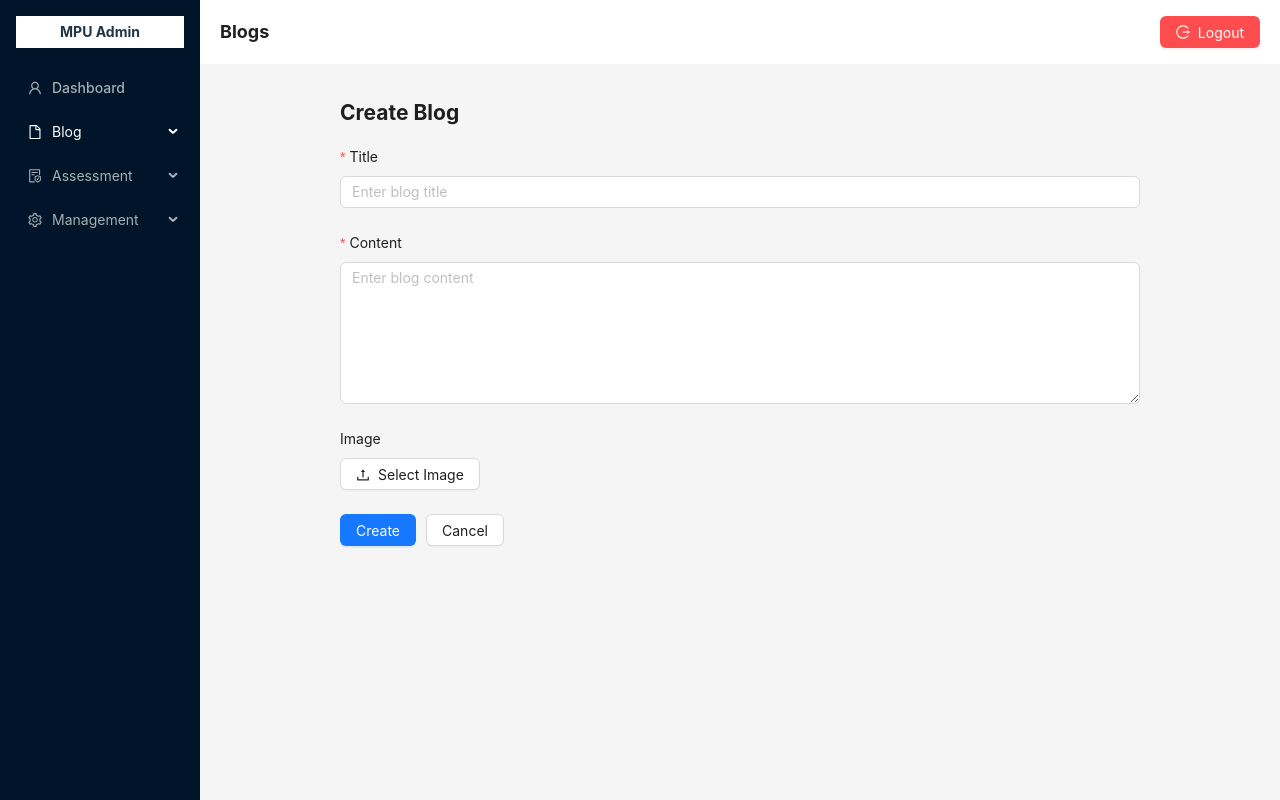
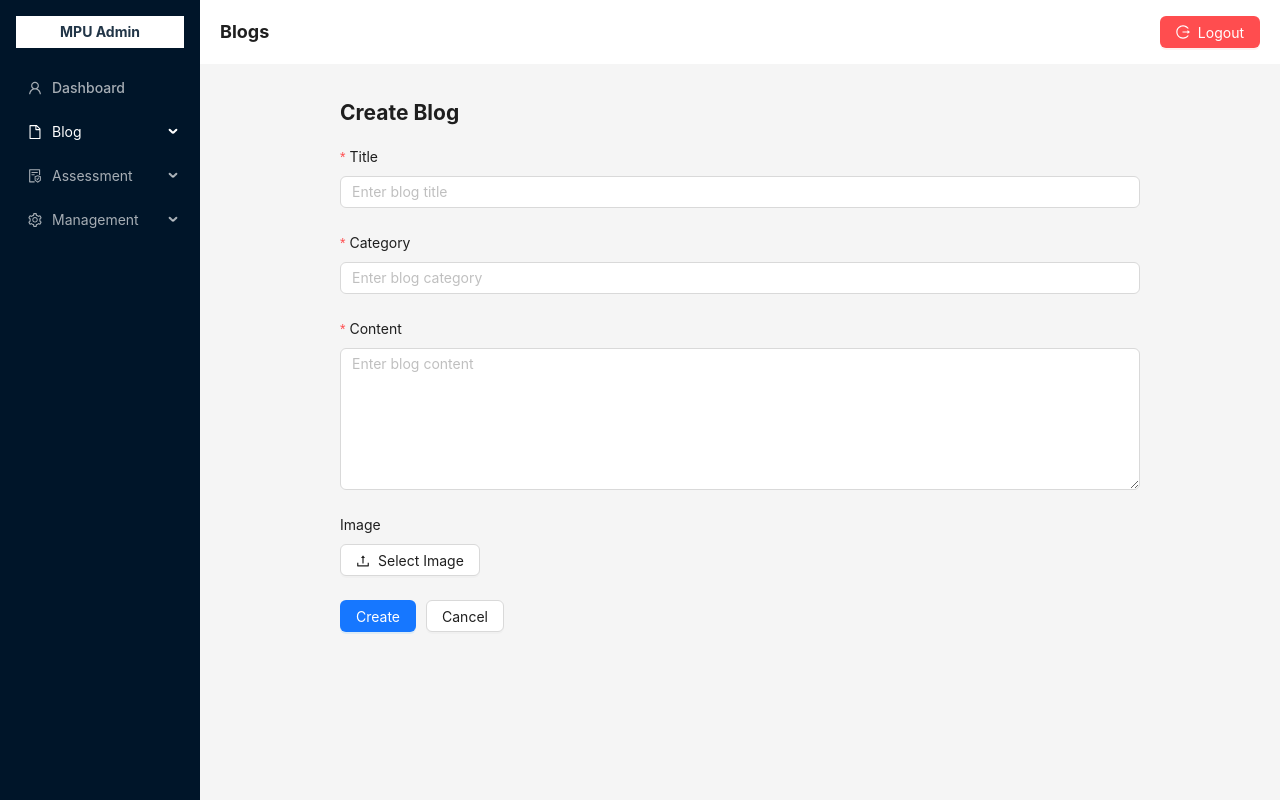
Before and after one commit to bagindaisfa/mpu-adminpanel-fe, a React (Vite) app: page /blogs/create in a window 1280 px wide. Built offline with nearby package versions, Linux system fonts and the light colour scheme; sample sign-in values are in the browser's storage.

Commit message:
Update BlogForm.jsx

```diff
--- a/src/pages/BlogForm.jsx
+++ b/src/pages/BlogForm.jsx
@@ -67,6 +67,14 @@ const BlogForm = ({ isEdit = false }) => {
           <Input placeholder="Enter blog title" />
         </Form.Item>
 
+        <Form.Item
+          name="category"
+          label="Category"
+          rules={[{ required: true }]}
+        >
+          <Input placeholder="Enter blog category" />
+        </Form.Item>
+
         <Form.Item name="content" label="Content" rules={[{ required: true }]}>
           <Input.TextArea rows={6} placeholder="Enter blog content" />
         </Form.Item>
```
